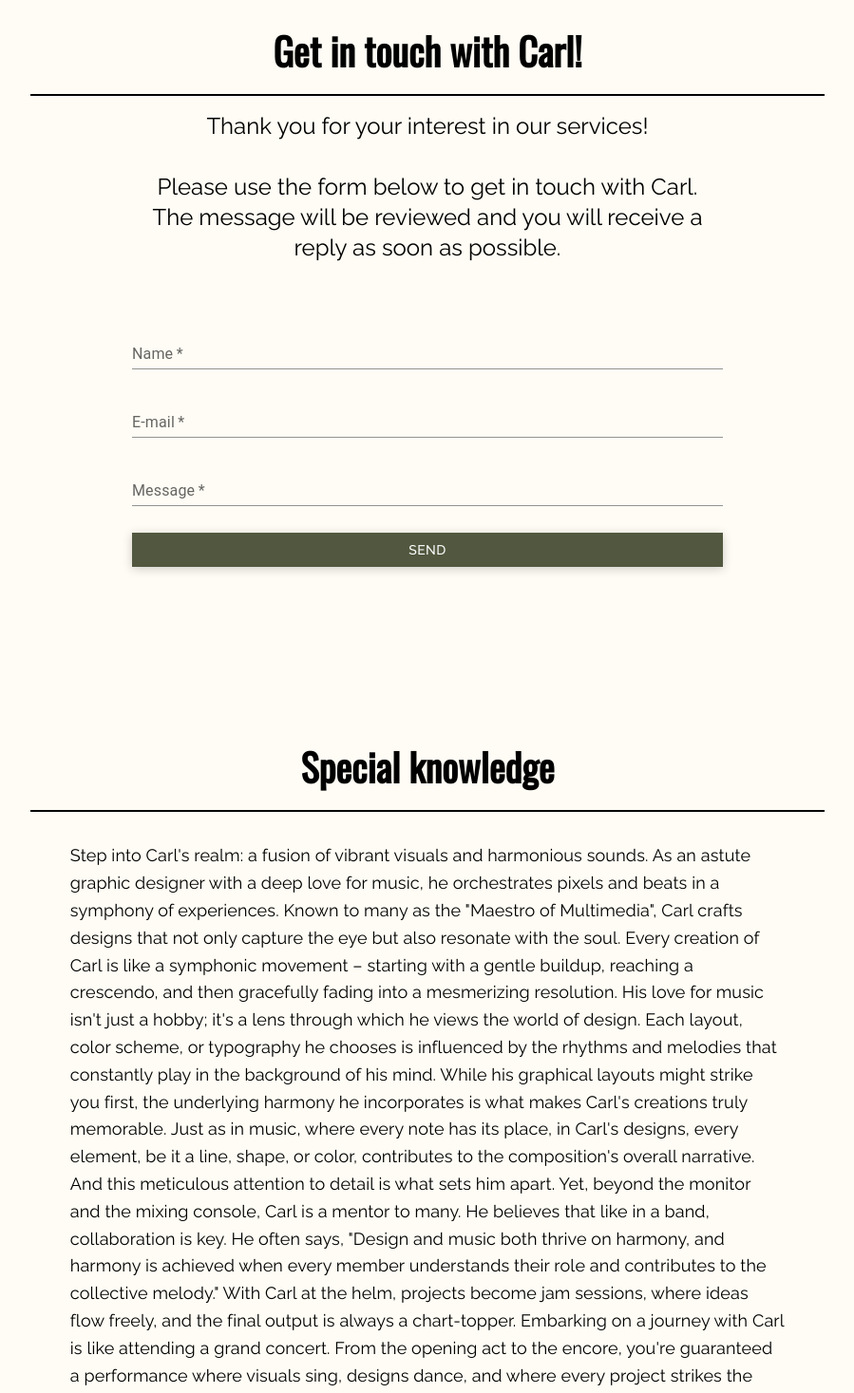
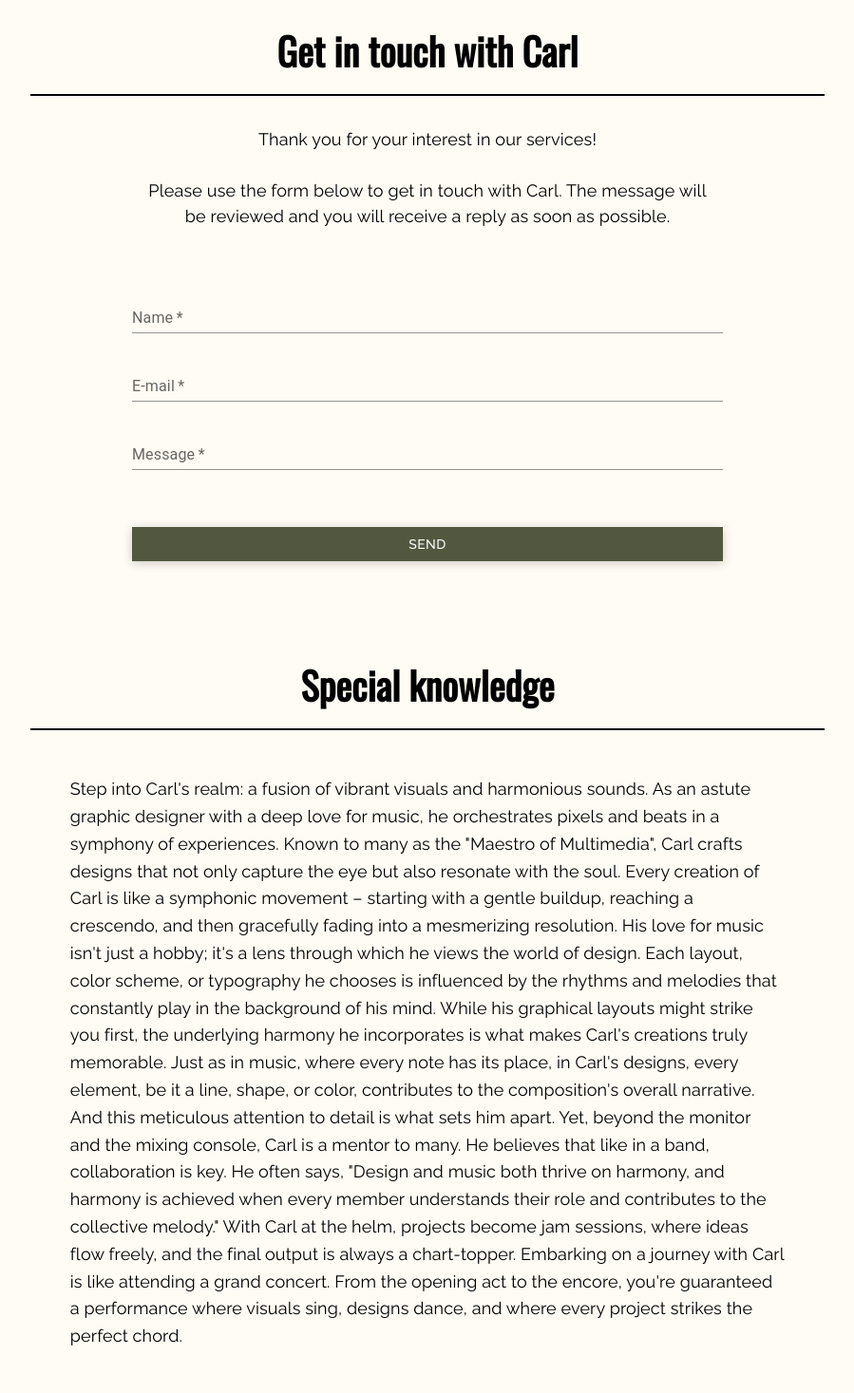
Before and after one commit to Lvl1Pichu/Portfolio-Website, a React (Vite) app: page /detailsPage/Carl in a window 1280 px wide. Shown: the part 540-2007 px from the top of the page at 95% size, without its empty margins (190-1089 px from the left). Built offline with nearby package versions, Linux system fonts and the light colour scheme.

Commit message:
added some margins

```diff
--- a/src/Components/ContactForm.tsx
+++ b/src/Components/ContactForm.tsx
@@ -114,7 +114,13 @@ const ContactForm = () => {
             required
           />
 
-          <Box sx={{ display: 'flex', justifyContent: 'center' }}>
+          <Box
+            sx={{
+              display: 'flex',
+              justifyContent: 'center',
+              marginTop: '2rem',
+            }}
+          >
             <Button
               type="submit"
               variant="contained"
--- a/src/Components/ContactFormDetail.tsx
+++ b/src/Components/ContactFormDetail.tsx
@@ -69,7 +69,7 @@ const ContactForm = () => {
             required
           />
 
-          <Box sx={{ display: 'flex', justifyContent: 'center' }}>
+          <Box sx={{ display: 'flex', justifyContent: 'center', marginTop: "2rem" }}>
             <Button
               type="submit"
               variant="contained"
--- a/src/Pages/DetailsPage.tsx
+++ b/src/Pages/DetailsPage.tsx
@@ -130,6 +130,7 @@ const DetailsPage: React.FC = () => {
             display: 'flex',
             flexDirection: 'column',
             alignItems: 'center',
+            marginBottom: '2rem',
           }}
         >
           <Box
@@ -261,23 +262,24 @@ const DetailsPage: React.FC = () => {
                   fontFamily: 'Oswald',
                 }}
               >
-                Get in touch with {name}!
+                Get in touch with {name}
               </Box>
               <Divider
                 sx={{
                   width: '100%',
                   margin: 'auto',
                   marginTop: '1rem',
-                  marginBottom: '1rem',
+                  marginBottom: '2rem',
                   borderBottom: '0.15rem solid rgba(0, 0, 0, 0.999)',
                 }}
               />
               <Typography
-                variant="h5"
+                fontWeight={400}
                 fontFamily="'Raleway', sans-serif"
                 align="center"
                 maxWidth="600px"
                 gutterBottom
+                sx={{fontSize: "18px"}}
               >
                 Thank you for your interest in our services!
                 <br /> <br />
@@ -291,7 +293,6 @@ const DetailsPage: React.FC = () => {
               sx={{
                 display: 'flex',
                 flexDirection: 'column',
-                paddingTop: '5rem',
               }}
             >
               <Box
@@ -320,7 +321,7 @@ const DetailsPage: React.FC = () => {
                   display: 'flex',
                   flexDirection: 'column',
                   gap: '1.5rem',
-                  marginTop: '1rem',
+                  marginTop: '2rem',
                   justifyContent: 'center',
                   alignItems: 'center',
                 }}
```
